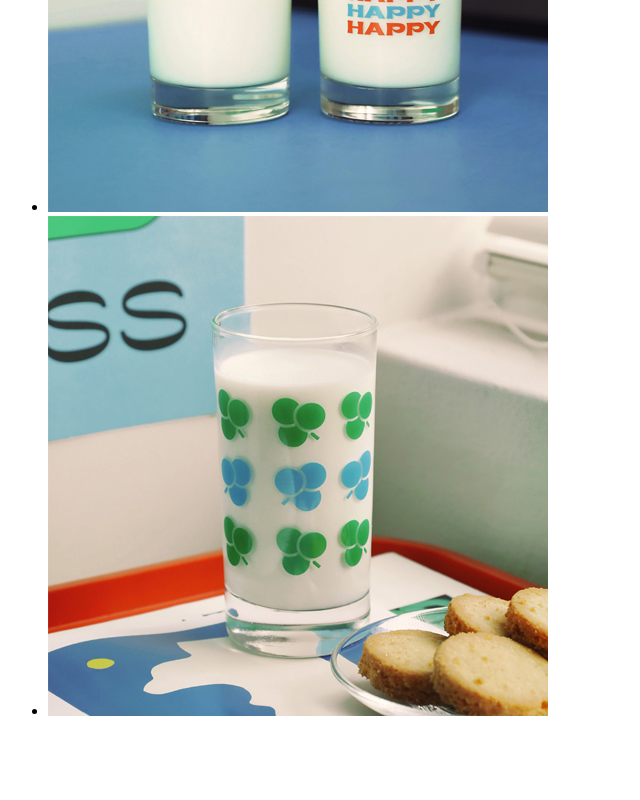
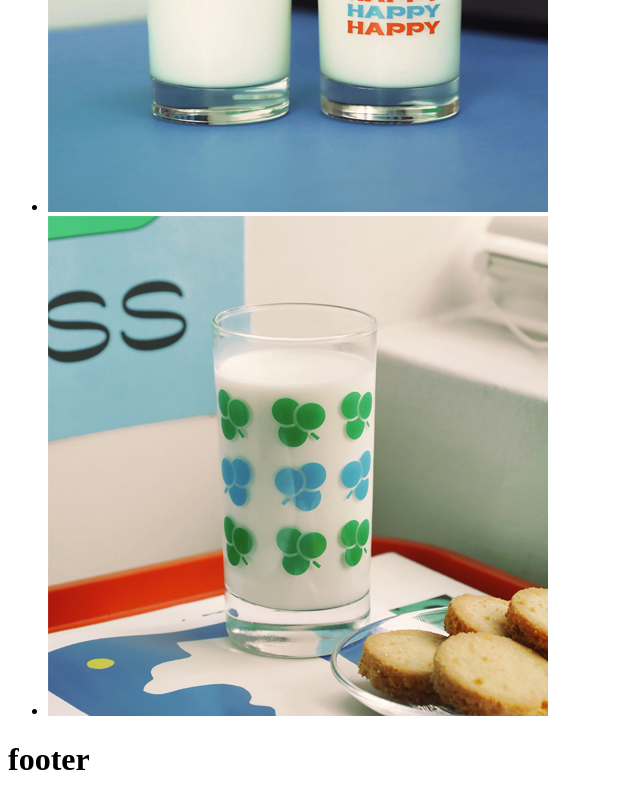
Before and after one commit to Colorbl1nd/git-test, a plain HTML site: page about.html in a window 1280 px wide. Shown: the part 1549-2349 px from the top of the page, without its empty margins (0-640 px from the left). Before the commit the page ends 2285 px from the top, so only its background shows below. Drawn offline with Linux system fonts and the light colour scheme.

Commit message:
푸터 추가

```diff
--- a/about.html
+++ b/about.html
@@ -30,6 +30,8 @@
             <li><img src="img/living4.jpg" alt=""></li>
         </ul>
     </section>
-
+    <footer id="footer">
+        <h1>footer</h1>
+    </footer>
 </body>
 </html>
```
